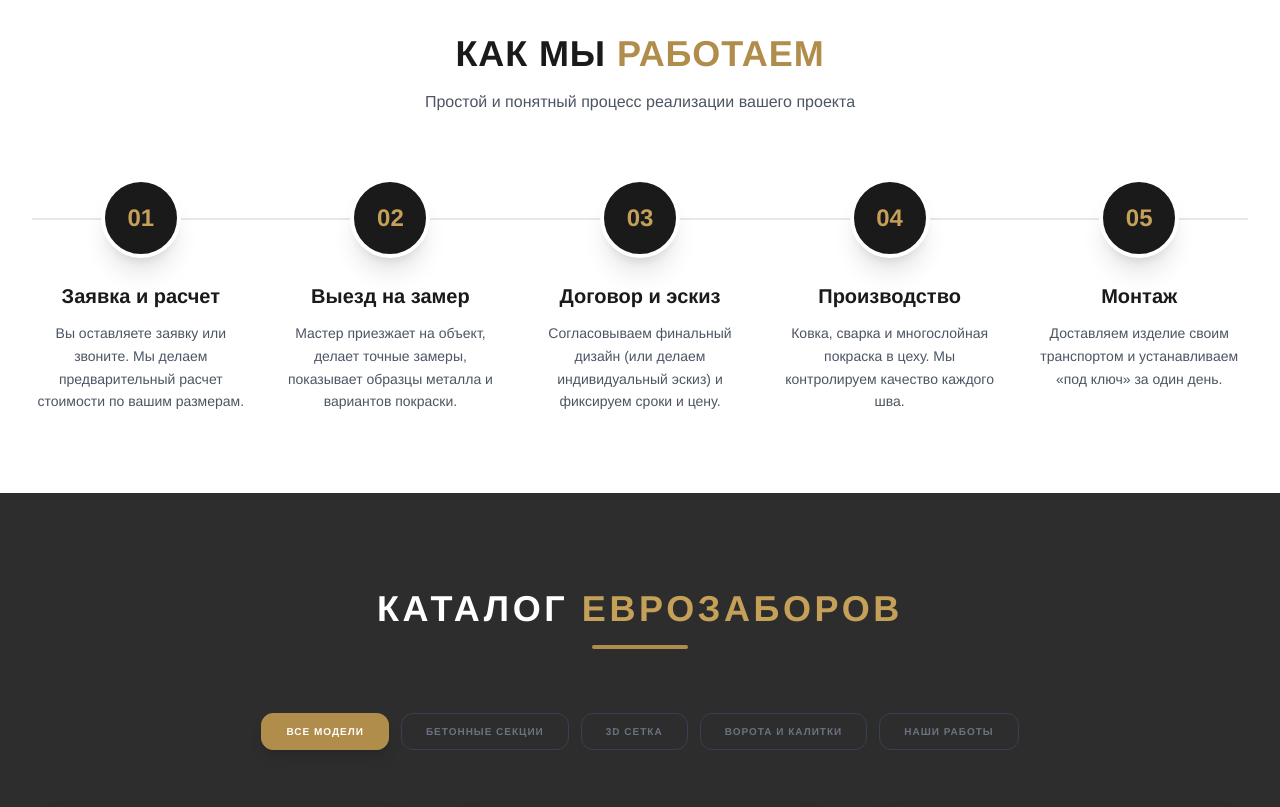
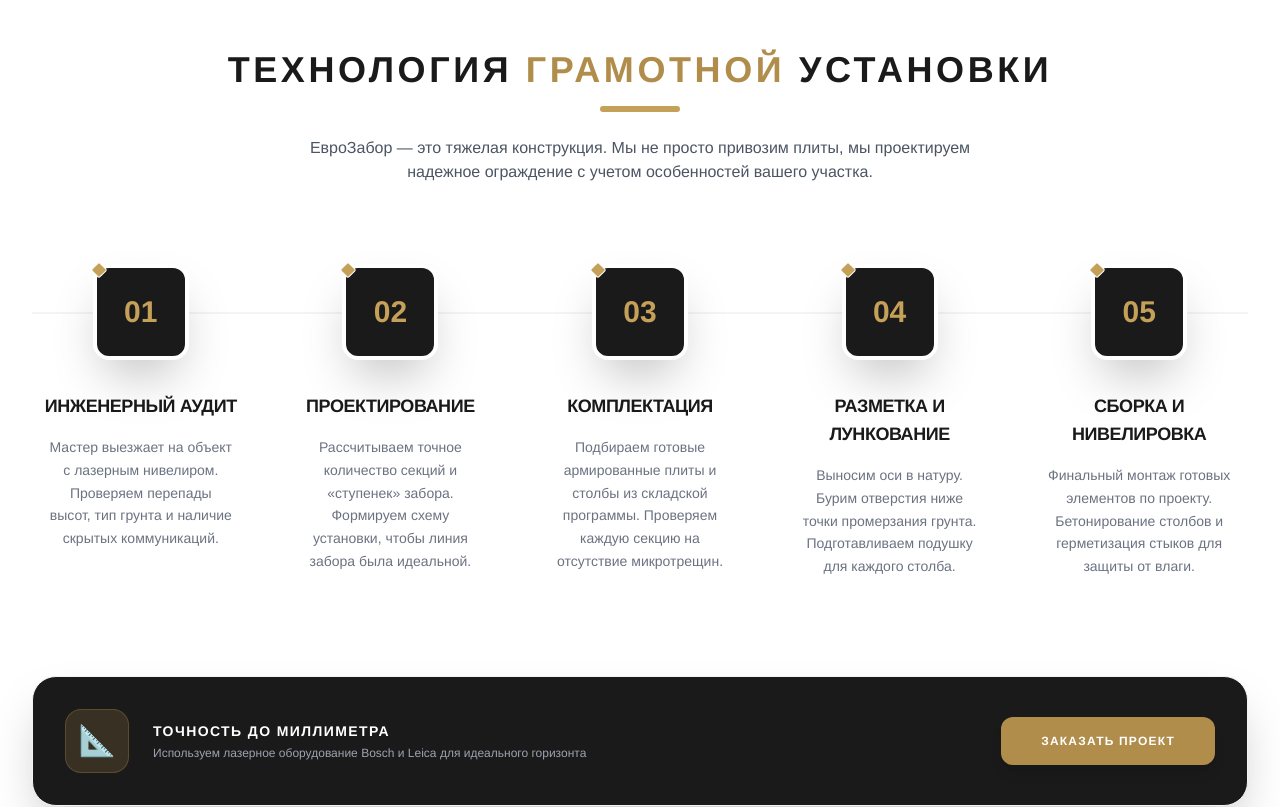
Before and after one commit to ksasha79/KovkaMaster, a React (Vite) app: page / in a window 1280 px wide. Shown: the part 1660-2467 px from the top of the page. Built offline with nearby package versions, Linux system fonts and the light colour scheme.

Commit message:
Update Steps.tsx

```diff
--- a/components/Steps.tsx
+++ b/components/Steps.tsx
@@ -3,57 +3,88 @@ import React from 'react';
 const steps = [
   {
     number: '01',
-    title: 'Заявка и расчет',
-    description: 'Вы оставляете заявку или звоните. Мы делаем предварительный расчет стоимости по вашим размерам.'
+    title: 'Инженерный аудит',
+    description: 'Мастер выезжает на объект с лазерным нивелиром. Проверяем перепады высот, тип грунта и наличие скрытых коммуникаций.'
   },
   {
     number: '02',
-    title: 'Выезд на замер',
-    description: 'Мастер приезжает на объект, делает точные замеры, показывает образцы металла и вариантов покраски.'
+    title: 'Проектирование',
+    description: 'Рассчитываем точное количество секций и «ступенек» забора. Формируем схему установки, чтобы линия забора была идеальной.'
   },
   {
     number: '03',
-    title: 'Договор и эскиз',
-    description: 'Согласовываем финальный дизайн (или делаем индивидуальный эскиз) и фиксируем сроки и цену.'
+    title: 'Комплектация',
+    description: 'Подбираем готовые армированные плиты и столбы из складской программы. Проверяем каждую секцию на отсутствие микротрещин.'
   },
   {
     number: '04',
-    title: 'Производство',
-    description: 'Ковка, сварка и многослойная покраска в цеху. Мы контролируем качество каждого шва.'
+    title: 'Разметка и Лункование',
+    description: 'Выносим оси в натуру. Бурим отверстия ниже точки промерзания грунта. Подготавливаем подушку для каждого столба.'
   },
   {
     number: '05',
-    title: 'Монтаж',
-    description: 'Доставляем изделие своим транспортом и устанавливаем «под ключ» за один день.'
+    title: 'Сборка и Нивелировка',
+    description: 'Финальный монтаж готовых элементов по проекту. Бетонирование столбов и герметизация стыков для защиты от влаги.'
   }
 ];
 
 const Steps: React.FC = () => {
   return (
-    <section id="steps" className="py-20 bg-white overflow-hidden">
+    <section id="steps" className="py-24 bg-white overflow-hidden">
       <div className="max-w-7xl mx-auto px-4 sm:px-6 lg:px-8">
-        <div className="text-center mb-16">
-          <h2 className="text-3xl md:text-4xl font-bold text-metal-900 uppercase tracking-wide">
-            Как мы <span className="text-gold-600">Работаем</span>
+        <div className="text-center mb-20">
+          <h2 className="text-3xl md:text-4xl font-black text-metal-900 uppercase tracking-widest">
+            Технология <span className="text-gold-600">Грамотной</span> Установки
           </h2>
-          <p className="mt-4 text-gray-600">Простой и понятный процесс реализации вашего проекта</p>
+          <div className="h-1.5 w-20 bg-gold-500 mx-auto mt-4 rounded-full"></div>
+          <p className="mt-6 text-gray-600 max-w-2xl mx-auto">
+            ЕвроЗабор — это тяжелая конструкция. Мы не просто привозим плиты, мы проектируем надежное ограждение с учетом особенностей вашего участка.
+          </p>
         </div>
 
         <div className="relative">
           {/* Connector Line (Desktop) */}
-          <div className="hidden lg:block absolute top-10 left-0 w-full h-0.5 bg-gray-200"></div>
+          <div className="hidden lg:block absolute top-12 left-0 w-full h-0.5 bg-gray-100"></div>
 
-          <div className="grid grid-cols-1 md:grid-cols-3 lg:grid-cols-5 gap-8">
+          <div className="grid grid-cols-1 md:grid-cols-3 lg:grid-cols-5 gap-12 lg:gap-8">
             {steps.map((step, index) => (
-              <div key={index} className="relative group text-center">
-                <div className="inline-flex items-center justify-center w-20 h-20 rounded-full bg-metal-900 text-gold-500 text-2xl font-bold mb-6 border-4 border-white shadow-xl group-hover:bg-gold-600 group-hover:text-white transition-all duration-300 relative z-10">
-                  {step.number}
+              <div key={index} className="relative group">
+                <div className="flex flex-col items-center text-center">
+                  <div className="relative z-10 flex items-center justify-center w-24 h-24 rounded-2xl bg-metal-900 text-gold-500 text-3xl font-black mb-8 border-4 border-white shadow-2xl group-hover:bg-gold-600 group-hover:text-white transition-all duration-500 transform group-hover:rotate-6">
+                    {step.number}
+                    {/* Decorative mark for engineering precision */}
+                    <div className="absolute -top-1 -left-1 w-3 h-3 bg-gold-500 rounded-sm rotate-45 border border-white"></div>
+                  </div>
+
+                  <h3 className="text-lg font-black text-metal-900 mb-4 uppercase tracking-tight group-hover:text-gold-600 transition-colors">
+                    {step.title}
+                  </h3>
+
+                  <div className="relative px-4">
+                    <p className="text-gray-500 text-sm leading-relaxed">
+                      {step.description}
+                    </p>
+                    <div className="mt-4 h-0.5 w-0 bg-gold-500 mx-auto group-hover:w-full transition-all duration-500 opacity-50"></div>
+                  </div>
                 </div>
-                <h3 className="text-xl font-bold text-metal-900 mb-3">{step.title}</h3>
-                <p className="text-gray-600 text-sm leading-relaxed">{step.description}</p>
               </div>
             ))}
           </div>
+        </div>
+
+        <div className="mt-20 p-8 bg-metal-900 rounded-3xl border border-gray-100 flex flex-col md:flex-row items-center justify-between gap-8 shadow-2xl">
+           <div className="flex items-center gap-6">
+              <div className="w-16 h-16 bg-gold-600/20 rounded-2xl flex items-center justify-center text-3xl border border-gold-600/30">📐</div>
+              <div>
+                <div className="font-bold text-white uppercase text-sm tracking-widest">Точность до миллиметра</div>
+                <div className="text-xs text-gray-400 mt-1">Используем лазерное оборудование Bosch и Leica для идеального горизонта</div>
+              </div>
+           </div>
+           <div className="flex gap-4">
+              <a href="#contact" className="px-10 py-4 bg-gold-600 text-white font-black uppercase tracking-widest text-xs rounded-xl hover:bg-gold-500 transition-all shadow-lg active:scale-95">
+                Заказать проект
+              </a>
+           </div>
         </div>
       </div>
     </section>
```
